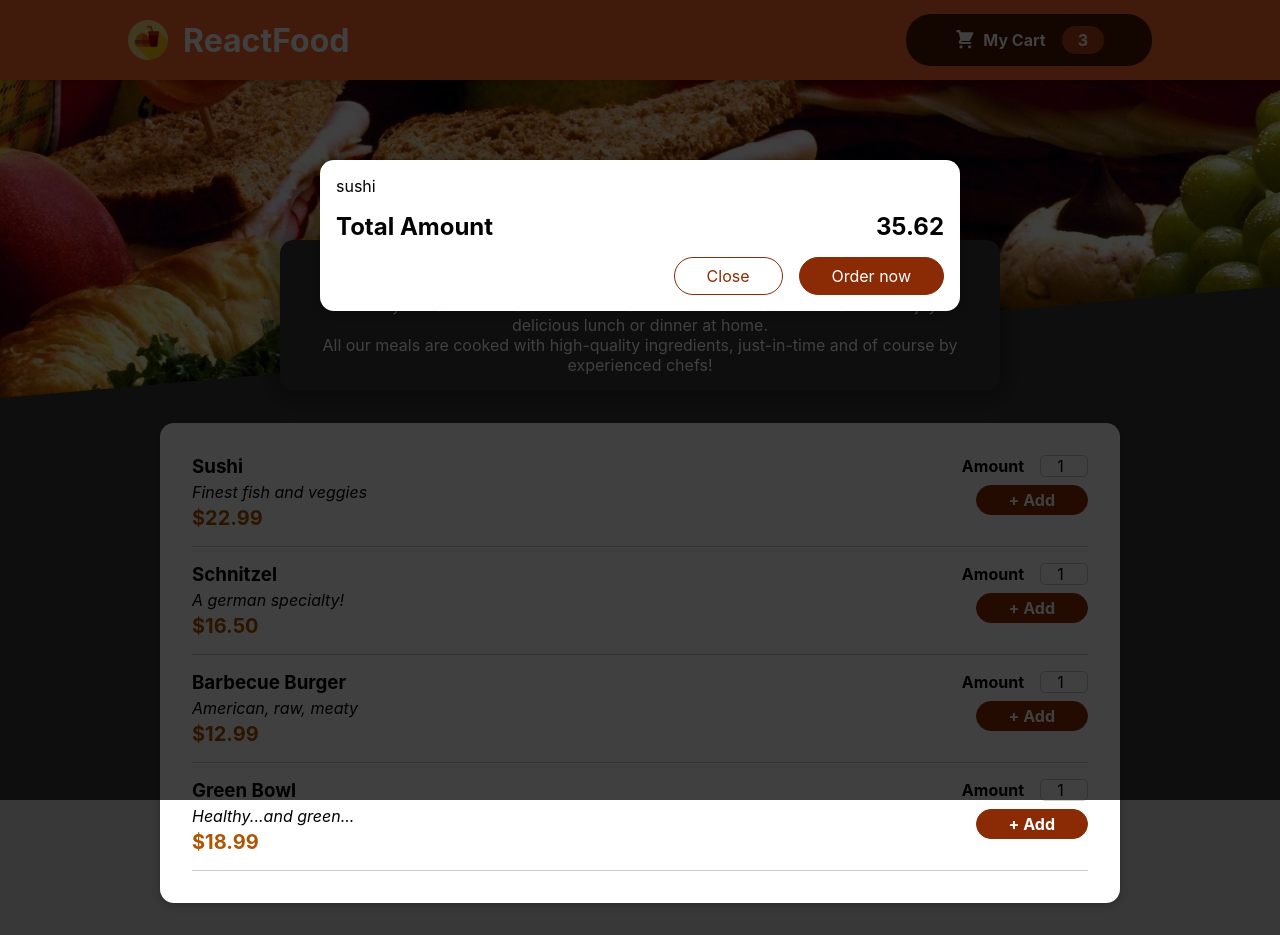
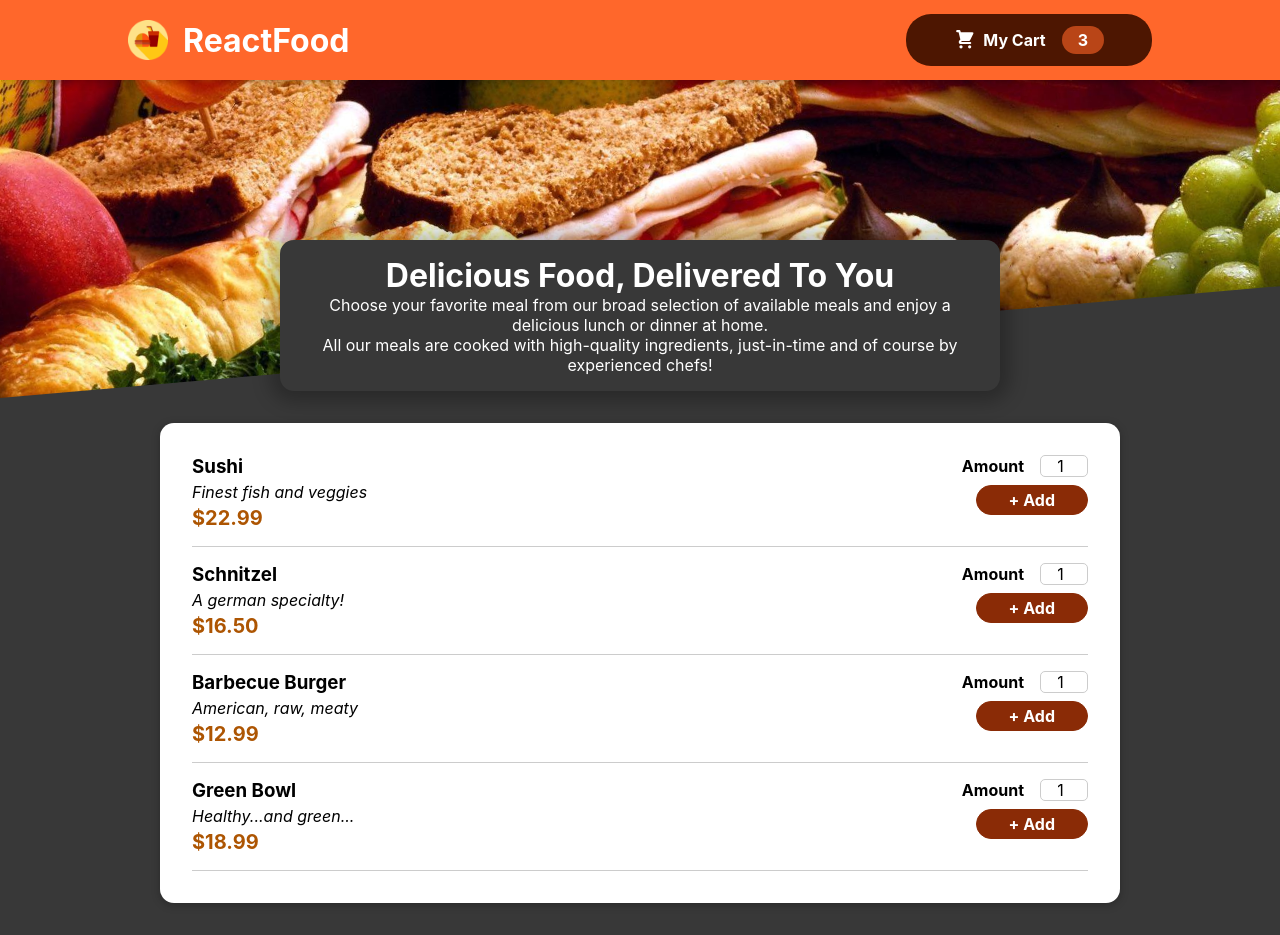
Before and after one commit to michaelthinh/ReactFood, a React (Create React App) app: page / in a window 1280 px wide. Built offline with nearby package versions, Linux system fonts and the light colour scheme.

Commit message:
add cart modal interactive

```diff
--- a/src/App.js
+++ b/src/App.js
@@ -1,4 +1,4 @@
-import { Fragment } from "react";
+import { Fragment, useState } from "react";
 import Header from "./components/Layout/Header";
 import Meals from "./components/Meals/Meals";
 import Cart from "./components/Cart/Cart";
@@ -6,10 +6,17 @@
 import "./App.css";
 
 function App() {
+    const [cartIsShown, setCartIsShown] = useState(false);
+    const showCartHandler = () => {
+        setCartIsShown(true);
+    };
+    const hideCartHander = () => {
+        setCartIsShown(false);
+    };
     return (
         <Fragment>
-            <Cart />
-            <Header />
+            {cartIsShown && <Cart onCloseCart={hideCartHander} />}
+            <Header onShowCart={showCartHandler} />
             <main>
                 <Meals />
             </main>
--- a/src/components/Cart/Cart.js
+++ b/src/components/Cart/Cart.js
@@ -12,14 +12,19 @@
         </ul>
     );
     return (
-        <Modal>
+        <Modal onCloseCart={props.onCloseCart}>
             {cartItems}
             <div className={classes.total}>
                 <span>Total Amount</span>
-                <span>35.62</span>
+                <span>$35.62</span>
             </div>
             <div className={classes.actions}>
-                <button className={classes["button--alt"]}>Close</button>
+                <button
+                    className={classes["button--alt"]}
+                    onClick={props.onCloseCart}
+                >
+                    Close
+                </button>
                 <button className={classes.button}>Order now</button>
             </div>
         </Modal>
--- a/src/components/Layout/Header.js
+++ b/src/components/Layout/Header.js
@@ -13,7 +13,7 @@
                     <img src={foodIcon} alt="Food Icon" />
                     <h1>ReactFood</h1>
                 </div>
-                <HeaderCartButton />
+                <HeaderCartButton onClick={props.onShowCart} />
             </header>
             <div className={classes["main-image"]}>
                 <img src={foodImage} alt="Table full of food" />
--- a/src/components/Layout/HeaderCartButton.js
+++ b/src/components/Layout/HeaderCartButton.js
@@ -3,7 +3,7 @@
 
 const HeaderCartButton = (props) => {
     return (
-        <button className={classes.button}>
+        <button className={classes.button} onClick={props.onClick}>
             <span className={classes.icon}>
                 <CartIcon />
             </span>
--- a/src/components/UI/Modal.js
+++ b/src/components/UI/Modal.js
@@ -3,7 +3,7 @@
 import classes from "./Modal.module.css";
 
 const Backdrop = (props) => {
-    return <div className={classes.backdrop} />;
+    return <div className={classes.backdrop} onClick={props.onCloseCart} />;
 };
 
 const ModalOverlay = (props) => {
@@ -19,7 +19,10 @@
 const Modal = (props) => {
     return (
         <Fragment>
-            {ReactDOM.createPortal(<Backdrop />, portalElement)}
+            {ReactDOM.createPortal(
+                <Backdrop onCloseCart={props.onCloseCart} />,
+                portalElement
+            )}
             {ReactDOM.createPortal(
                 <ModalOverlay>{props.children}</ModalOverlay>,
                 portalElement
```
